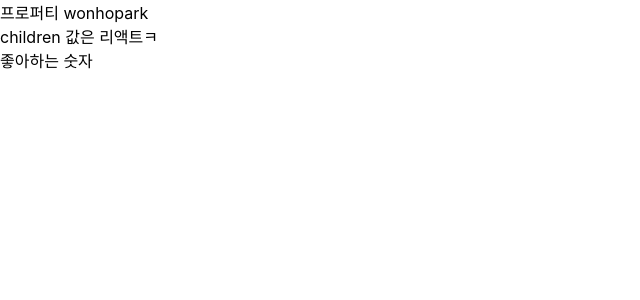
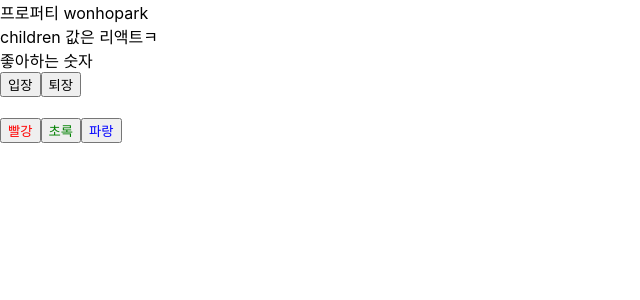
Before and after one commit to wonhopark89-dev/study-react, a React (Create React App) app: page / in a window 1280 px wide. Shown: the top 300 px of the page, without its empty margins (0-640 px from the left). Built offline with nearby package versions, Linux system fonts and the light colour scheme.

Commit message:
배열 비구조화, useState

```diff
--- a/src/App.js
+++ b/src/App.js
@@ -1,6 +1,7 @@
 import React from 'react';
 import './App.css';
 import MyComponent from './MyComponent';
+import Say from './Say';
 
 // function App() {
 //   // orignal
@@ -26,7 +27,12 @@
 // }
 
 const App = () => {
-	return <MyComponent name={'wonhopark'}>리액트ㅋ</MyComponent>;
+	return (
+		<>
+			<MyComponent name={'wonhopark'}>리액트ㅋ</MyComponent>
+			<Say />
+		</>
+	);
 };
 
 export default App;
--- a/src/MyComponent.js
+++ b/src/MyComponent.js
@@ -1,5 +1,9 @@
 import React from 'react';
 import PropTypes from 'prop-types';
+
+const array = [1, 2];
+const [one, two] = array;
+console.log(one, two);
 
 const MyComponent = ({ name, children, favoriteNumber }) => {
 	return (
--- /dev/null
+++ b/src/Say.js
@@ -0,0 +1,27 @@
+import React, { useState } from 'react';
+
+const Say = () => {
+	const [message, setMessage] = useState('');
+	const onClickEnter = () => setMessage('안녕히세요!');
+	const onClickLeave = () => setMessage('안녕히 가세요!');
+
+	const [color, setColor] = useState('black');
+	return (
+		<div>
+			<button onClick={onClickEnter}>입장</button>
+			<button onClick={onClickLeave}>퇴장</button>
+			<h1 style={{ color }}>{message}</h1>
+			<button style={{ color: 'red' }} onClick={() => setColor('red')}>
+				빨강
+			</button>
+			<button style={{ color: 'green' }} onClick={() => setColor('green')}>
+				초록
+			</button>
+			<button style={{ color: 'blue' }} onClick={() => setColor('blue')}>
+				파랑
+			</button>
+		</div>
+	);
+};
+
+export default Say;
```
